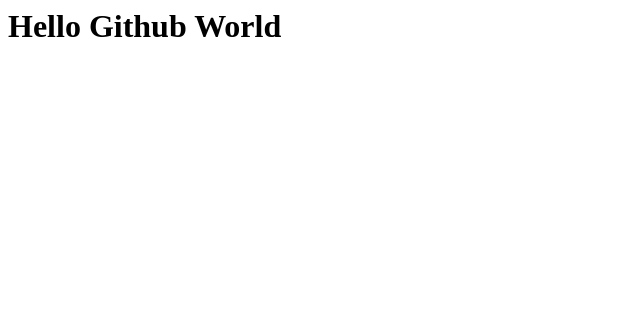
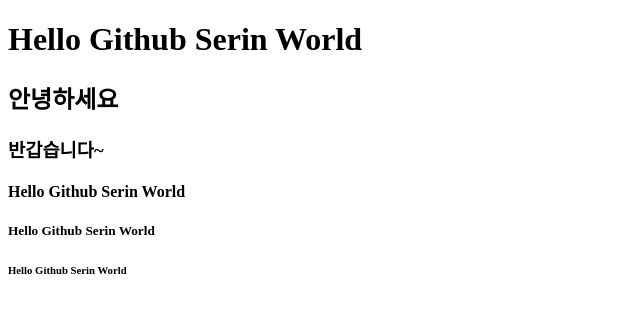
Before and after one commit to serin826/first, a plain HTML site: page index.html in a window 1280 px wide. Shown: the whole page, without its empty margins (0-640 px from the left). Drawn offline with Linux system fonts and the light colour scheme.

Commit message:
(수정)index.html 파일 내용

```diff
--- a/index.html
+++ b/index.html
@@ -1 +1,16 @@
-<h1>Hello Github World</h1>
+<!DOCTYPE html>
+<html lang="en">
+<head>
+    <meta charset="UTF-8">
+    <meta name="viewport" content="width=device-width, initial-scale=1.0">
+    <title>Serin Web</title>
+</head>
+<body>
+    <h1>Hello Github Serin World</h1>
+    <h2>안녕하세요</h2>
+    <h3>반갑습니다~</h3>
+    <h4>Hello Github Serin World</h4>
+    <h5>Hello Github Serin World</h5>
+    <h6>Hello Github Serin World</h6>
+</body>
+</html>
```
